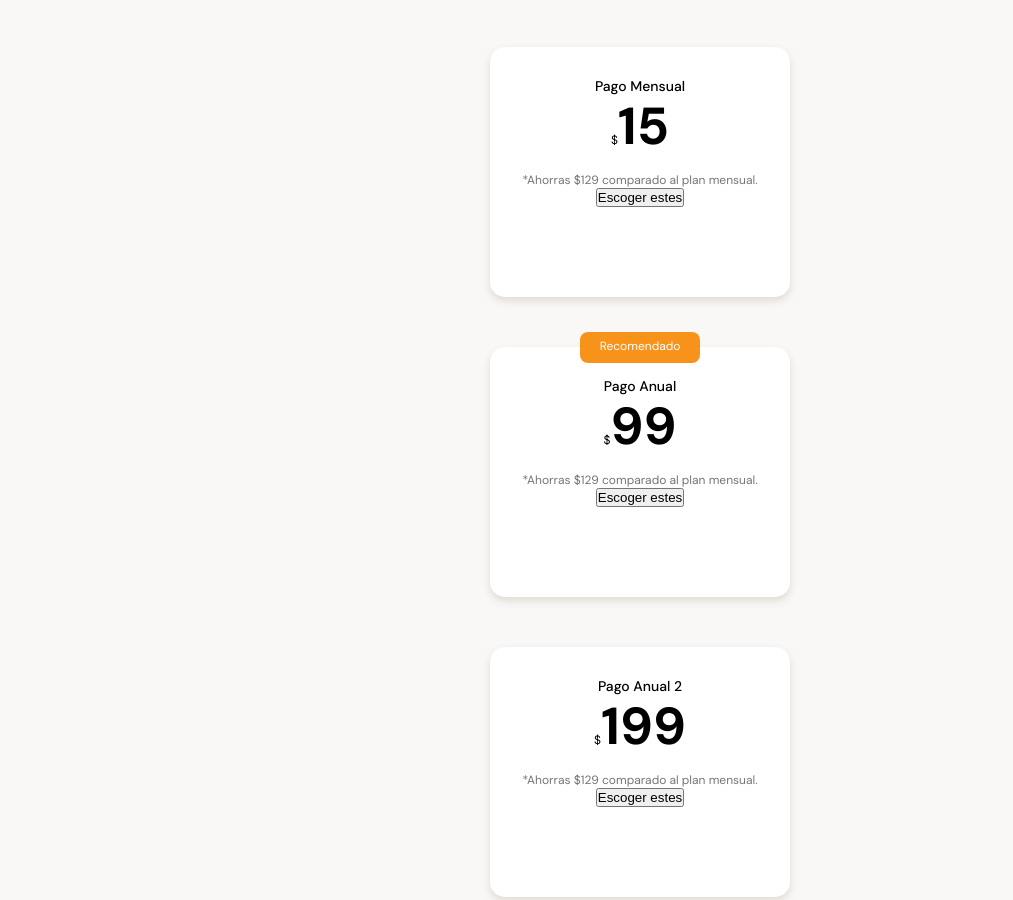
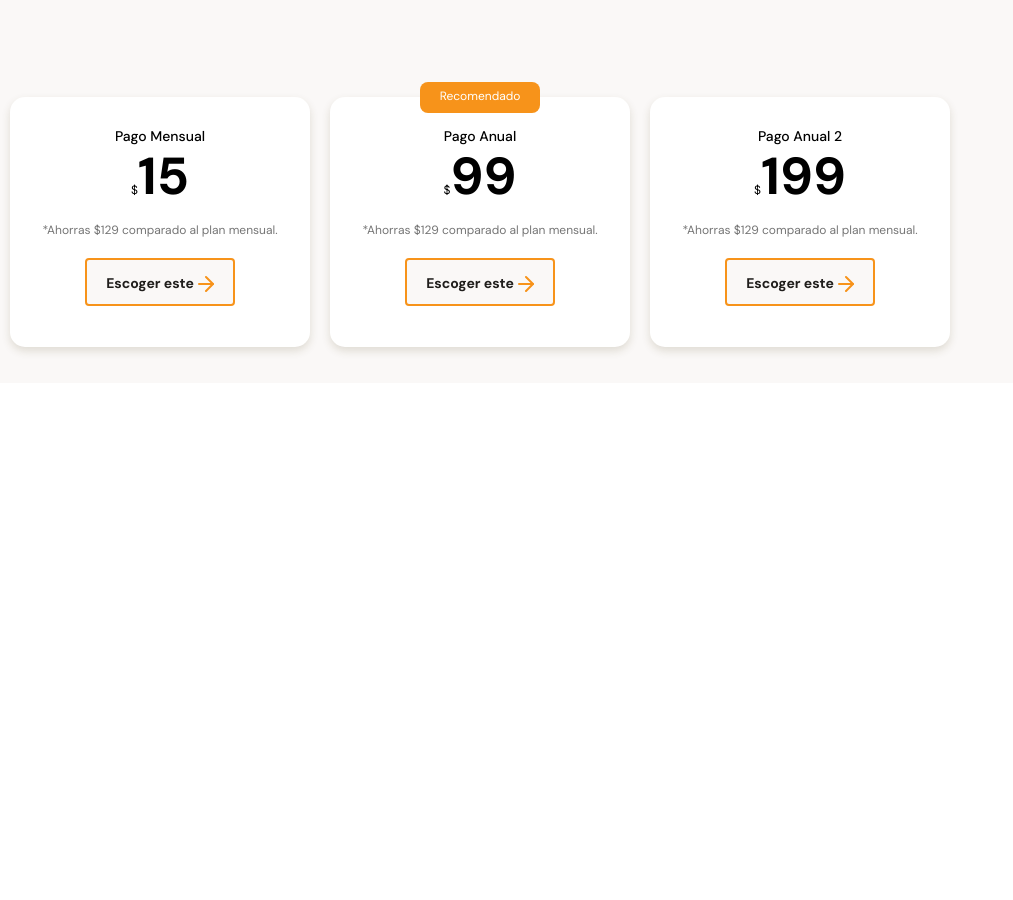
Before and after one commit to dlozanoc82/batatabit-practice, a plain HTML site: page index.html in a window 1280 px wide. Shown: the part 2877-3777 px from the top of the page, without its empty margins (0-1013 px from the left). After the commit the page ends 3260 px from the top, so only its background shows below. Drawn offline with Linux system fonts and the light colour scheme.

Commit message:
Seccion de planes finalizada

```diff
--- a/css/style.css
+++ b/css/style.css
@@ -433,14 +433,22 @@ plan-card--price
 plan-card--saving
 plan-card--ca
 */
+.plans-container--slider{
+    display: flex;
+    height: 316px;
+    overflow-x: scroll;
+    overscroll-behavior-x: contain;
+    scroll-snap-type: x proximity;
+}
 
 .plans-container--card{
     position: relative;
+    scroll-snap-align: center;
     width: 70%;
-    min-width: 230px;
+    min-width: 190px;
     max-width: 300px;
     height: 250px;
-    margin: 50px auto 0;
+    margin: 50px 10px 0;
     padding: 0 15px;
     background-color: var(--just-white);
     border-radius: 15px;
@@ -479,10 +487,31 @@ plan-card--ca
 .plan-card--price span{
     font-size: 1.2rem;
     font-weight: 300;
-    display: inline-block;
 }
 
 .plan-card--saving {
     font-size: 1.2rem;
     color: #757575;
 }
+
+.plan-card--ca{
+    width: 150px;
+    height: 48px;
+    margin-top: 20px;
+    background-color: #faf8f7;
+    border: 2px solid var(--bitcoin-orange);
+    border-radius: 4px;
+    font-size: 1.4rem;
+    font-weight: bold;
+    line-height: 1.8rem;
+    color: var(--black);
+    font-family: 'DM Sans', sans-serif;
+}
+
+.plan-card--ca span{
+    display: inline-block;
+    width: 20px;
+    height: 20px;
+    background-image: url('../assets/icons/orange-right-arrow.svg');
+    vertical-align: text-bottom;
+}
--- a/index.html
+++ b/index.html
@@ -160,7 +160,7 @@
                         <h3 class="plan-card--title">Pago Mensual</h3>
                         <p class="plan-card--price"><span>$</span>15</p>
                         <p class="plan-card--saving">*Ahorras $129 comparado al plan mensual.</p>
-                        <button class="plan-card--ca">Escoger estes <span></span></button>
+                        <button class="plan-card--ca">Escoger este<span></span></button>
                     </div>
                 </article>
 
@@ -170,7 +170,7 @@
                         <h3 class="plan-card--title">Pago Anual</h3>
                         <p class="plan-card--price"><span>$</span>99</p>
                         <p class="plan-card--saving">*Ahorras $129 comparado al plan mensual.</p>
-                        <button class="plan-card--ca">Escoger estes <span></span></button>
+                        <button class="plan-card--ca">Escoger este<span></span></button>
                     </div>
                 </article>
 
@@ -179,7 +179,7 @@
                         <h3 class="plan-card--title">Pago Anual 2</h3>
                         <p class="plan-card--price"><span>$</span>199</p>
                         <p class="plan-card--saving">*Ahorras $129 comparado al plan mensual.</p>
-                        <button class="plan-card--ca">Escoger estes <span></span></button>
+                        <button class="plan-card--ca">Escoger este<span></span></button>
                     </div>
                 </article>
 
```
